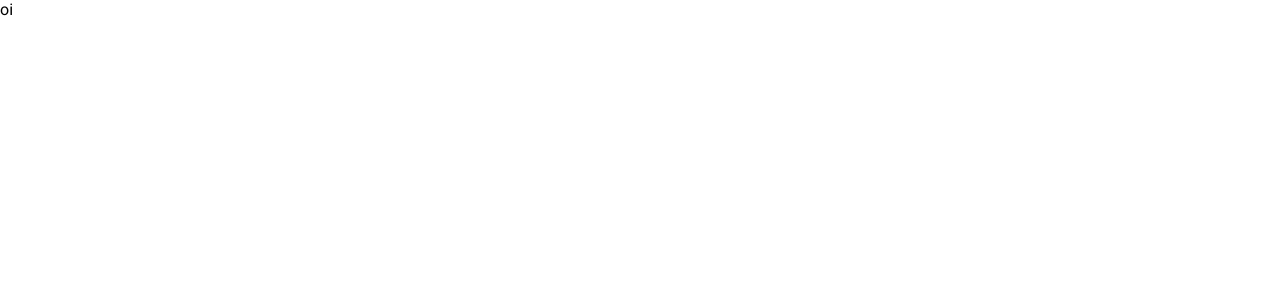
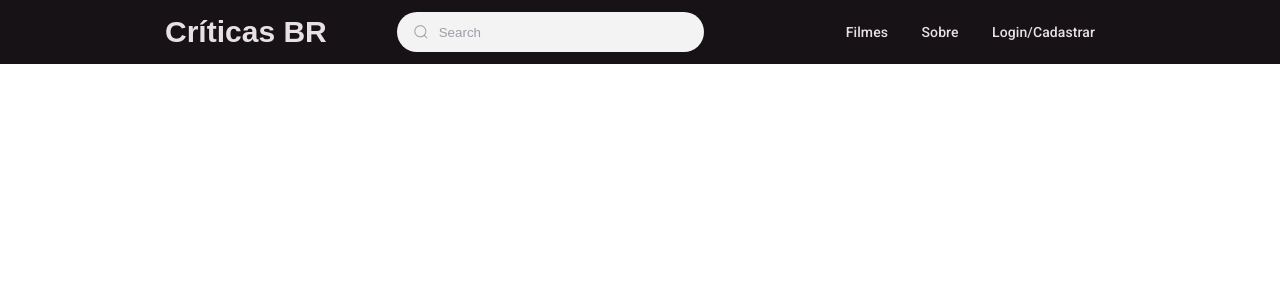
Before and after one commit to leonardo-vargas-de-paula/front-criticas-br, an Angular app in the folder front-criticas-br/: page / in a window 1280 px wide. Shown: the top 300 px of the page. Built offline with nearby package versions, Linux system fonts and the light colour scheme.

Commit message:
chore: importa header no app.component

```diff
--- a/front-criticas-br/src/app/app.component.html
+++ b/front-criticas-br/src/app/app.component.html
@@ -1 +1 @@
-oi
+<app-header></app-header>
--- a/front-criticas-br/src/app/app.component.ts
+++ b/front-criticas-br/src/app/app.component.ts
@@ -1,9 +1,10 @@
 import { Component } from '@angular/core';
 import { RouterOutlet } from '@angular/router';
+import { HeaderComponent } from './shared/components/header/header.component';
 
 @Component({
   selector: 'app-root',
-  imports: [RouterOutlet],
+  imports: [RouterOutlet, HeaderComponent],
   templateUrl: './app.component.html',
   styleUrl: './app.component.css'
 })
```
